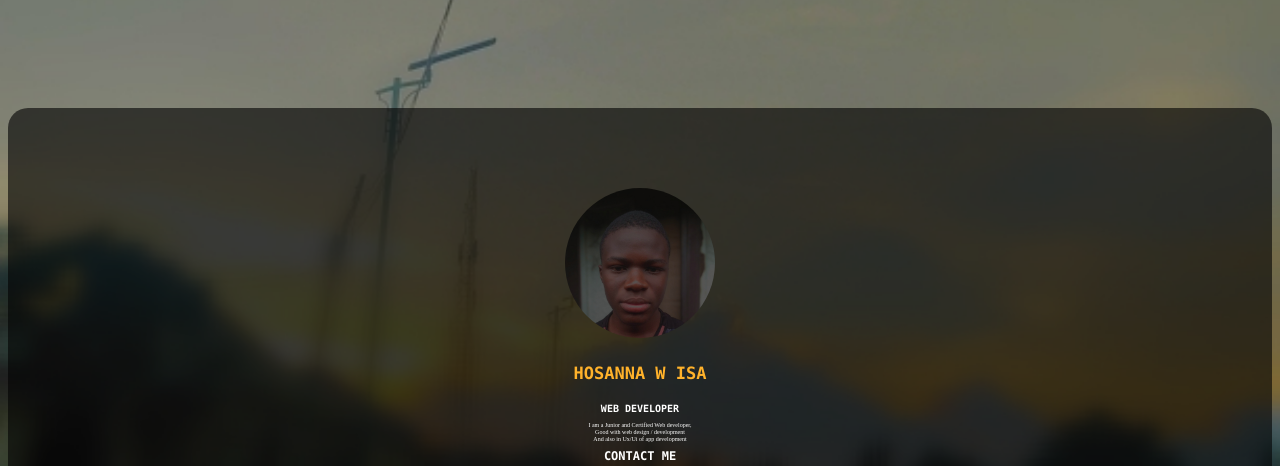
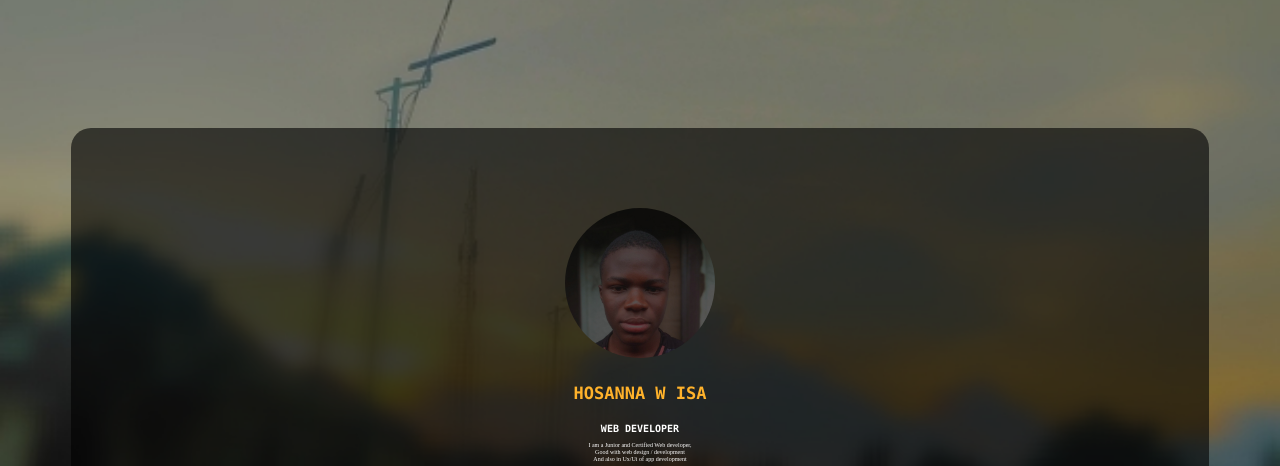
Before and after one commit to HosannaWakawa/Hosanna-W--profile-code, a plain HTML site: page index.html in a window 1280 px wide. Shown: the top 466 px of the page. Drawn offline with Linux system fonts and the light colour scheme.

Commit message:
Update style.css

```diff
--- a/style.css
+++ b/style.css
@@ -29,8 +29,8 @@ body{
 .center{
     margin-right: auto;
     margin-left: auto;
-    width: 100%;
-    height: 75vh;
+    width: 90%;
+    height: 70vh;
     background-color: rgba(0,0,0,0.6);
     border-radius: 20px ;
     text-align: center;
```
